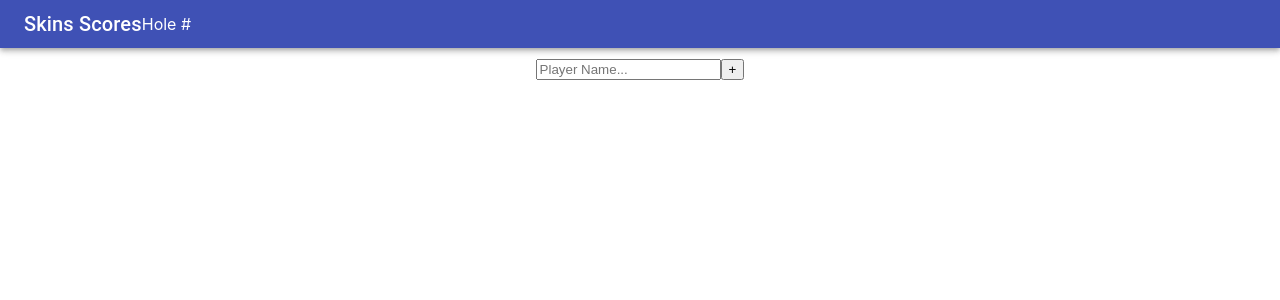
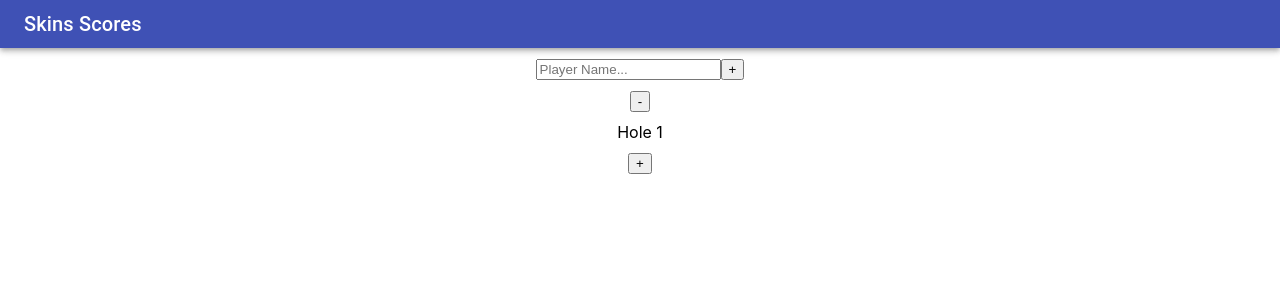
Before and after one commit to hkapk/scorekeeper-skins, a React (Create React App) app: page / in a window 1280 px wide. Shown: the top 300 px of the page. Built offline with nearby package versions, Linux system fonts and the light colour scheme.

Commit message:
added ability to track hole numbers

```diff
--- a/src/App.css
+++ b/src/App.css
@@ -8,6 +8,10 @@
 }
 
 .player-form {
+  padding: 10px 10px;
+}
+
+.skin-count {
   padding: 10px 10px;
 }
 
@@ -40,7 +44,6 @@
 }
 
 .player-list .player-item:hover .remove-item {
-	width: 50px;
   background-color: red;
   color: white;
 }
@@ -71,6 +74,7 @@
   from {
     transform: rotate(0deg);
   }
+
   to {
     transform: rotate(360deg);
   }
--- a/src/App.js
+++ b/src/App.js
@@ -2,16 +2,15 @@ import './App.css';
 import Navbar from './components/Navbar';
 import PlayerForm from './components/PlayerForm';
 import PlayerList from './components/PlayerList';
-import React, { useState, useEffect} from 'react';
+import React, { useState } from 'react';
 
 function App() {
   const [name, setName] = useState([]);
-  const [skins, setSkins] = useState(0);
 
 
   return (
 <div className="App">
-  <Navbar setSkins={skins}/>
+  <Navbar/>
   <PlayerForm name={name} setName={setName}/>
   <PlayerList name={name} setName={setName}/>
 </div>
--- a/src/components/Button.jsx
+++ /dev/null
@@ -1,6 +0,0 @@
-import React from "react";
-
-export default function Button(props) {
-    let { action, title } = props;
-    return <button onClick={action}>{title}</button>
-}
--- a/src/components/Navbar.jsx
+++ b/src/components/Navbar.jsx
@@ -8,7 +8,6 @@ function Navbar({ totalSkins }) {
                 <Typography variant="h6" component="div" sx={{ flexGrow: 1 }}>
                     Skins Scores
                 </Typography>
-                <Typography variant="subtitle">Hole #{totalSkins}</Typography>
             </Toolbar>
         </AppBar>
     )
--- a/src/components/Player.jsx
+++ b/src/components/Player.jsx
@@ -1,5 +1,4 @@
 import React, { useState } from "react";
-import Button from "./Button";
 
 function Player({ name, index, removePlayer }) {
     const removeHandle = i => {
--- a/src/components/PlayerForm.jsx
+++ b/src/components/PlayerForm.jsx
@@ -22,7 +22,6 @@ function PlayerForm({ name, setName }) {
                     placeholder="Player Name..." ref={playerName} />
                 <input type='submit' value='+'></input>
             </div>
-
         </form>
     );
 
--- a/src/components/PlayerList.jsx
+++ b/src/components/PlayerList.jsx
@@ -1,10 +1,10 @@
-import React from 'react';
+import React, { useState } from 'react';
 import Player from './Player';
 
 function PlayerList({ name, setName }) {
 
     const removePlayer = i => {
-        let temp = name.filter((v, index) => index != i);
+        let temp = name.filter((v, index) => index !== i);
         setName(temp);
     }
 
@@ -12,7 +12,21 @@ function PlayerList({ name, setName }) {
         return a.date - b.date;
     }
 
+    const [count, setCount] = useState(1);
+
+    const advanceHole = () => {
+        setCount(count + 1);
+    };
+
+    const reduceHole = () => {
+        setCount(count - 1);
+    };
+
     return (
+        <div className="card">
+            <button className="" onClick={() => reduceHole()}>-</button>
+            <div className="skin-count">Hole {count}</div>
+            <button className="" onClick={() => advanceHole()}>+</button>
             <div className='player-list'>
                 {
                     name.sort(sortByDate).map((value, index) => (
@@ -24,6 +38,7 @@ function PlayerList({ name, setName }) {
                     ))
                 }
             </div>
+        </div>
     )
 
 }
```
Also changed, not shown: 1 other file (tests, documents, lock files or other folders). Lines whose indentation alone changed are shown as unchanged.
